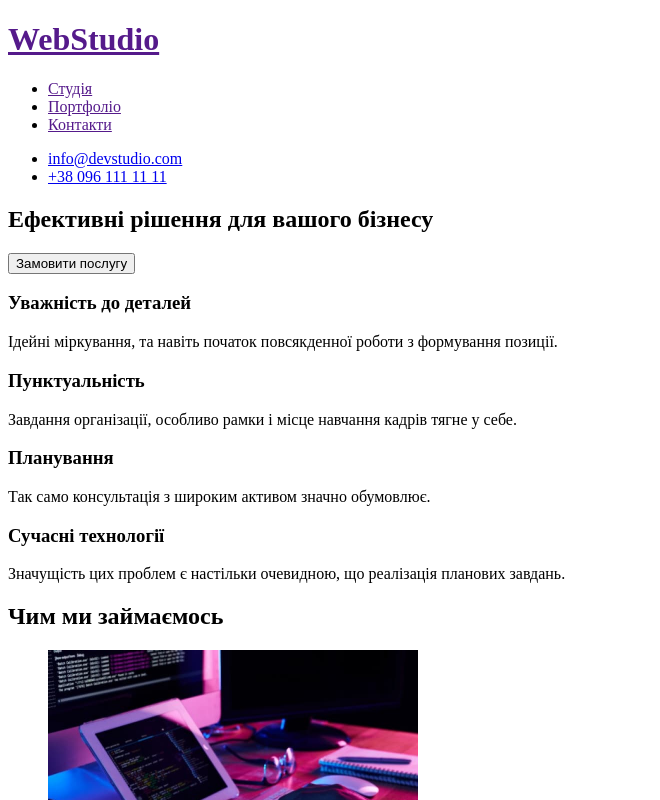
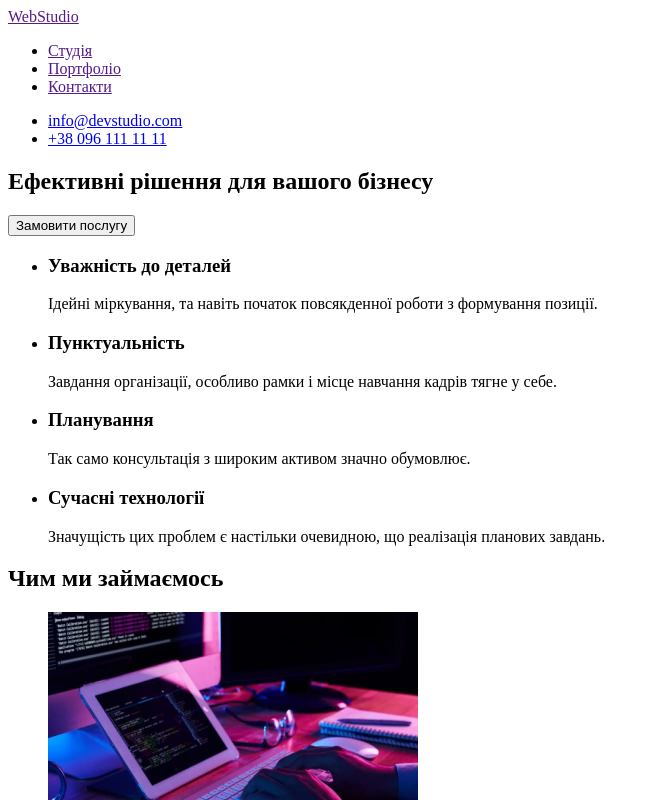
Before and after one commit to Serhii-Tsy/goit-markup-hw-01, a plain HTML site: page index.html in a window 1280 px wide. Shown: the top 800 px of the page, without its empty margins (0-660 px from the left). Drawn offline with Linux system fonts and the light colour scheme.

Commit message:
Вид. н1 лого, + секція Особливості, випр. адресу

```diff
--- a/index.html
+++ b/index.html
@@ -10,15 +10,15 @@
   <body>
     <!--Секція хедер-->
     <header>
-      <h1><a lang="en" href="">WebStudio</a></h1>
       <nav>
+        <a lang="en" href="">WebStudio</a>
         <ul>
           <li><a href="">Студія</a></li>
           <li><a href="">Портфоліо</a></li>
           <li><a href="">Контакти</a></li>
         </ul>
       </nav>
-      <div>
+
       <ul>
         <li>
           <a href="mailto:info@devstudio.com">info@devstudio.com</a>
@@ -27,31 +27,34 @@
           <a href="tel:+380961111111">+38 096 111 11 11</a>
         </li>
       </ul>
-      </div>
     </header>
     <main>
-      <!--Особливості-->
+      <!--Секція Hero-->
       <section>
-        <div>
-          <h2>Ефективні рішення для вашого бізнесу</h2>
+        <h1>Ефективні рішення для вашого бізнесу</h1>
         <button type="button">Замовити послугу</button>
-        </div>
-        <div>
+      </section>
+      <!--Секція Особливості-->
+      <section>
+        <h2 hidden>Наші особливості</h2>
+        <ul>
+          <li>
             <h3>Уважність до деталей</h3>
             <p>Ідейні міркування, та навіть початок повсякденної роботи з формування позиції.</p>
-        </div>
-        <div>
+          </li>
+          <li>
             <h3>Пунктуальність</h3>
             <p>Завдання організації, особливо рамки і місце навчання кадрів тягне у себе.</p>
-        </div>
-        <div>
+          </li>
+          <li>
             <h3>Планування</h3>
             <p>Так само консультація з широким активом значно обумовлює.</p>
-        </div>
-        <div>
+          </li>
+          <li>
             <h3>Сучасні технології</h3>
             <p>Значущість цих проблем є настільки очевидною, що реалізація планових завдань.</p>
-        </div>
+          </li>
+        </ul>
       </section>
       <!--Секція чим ми займаємось-->
       <section>
@@ -108,11 +111,10 @@
     </main>
     <!-- Секція футер -->
     <footer>
-      <h2><a lang="en" href="">WebStudio</a></h2>
-
+      <a lang="en" href="">WebStudio</a>
+      <address>
         <ul>
           <li>
-          <address>
             <a
               href="https://goo.gl/maps/cs2QQsm9uVFt8RUUA"
               target="_blank"
@@ -120,7 +122,6 @@
             >
               м.Київ, пр-т Лесі Українки,26
             </a>
-          </address>
           </li>
           <li>
             <a href="mailto:info@devstudio.com">info@devstudio.com</a>
@@ -129,6 +130,7 @@
             <a href="tel:+380961111111">+38 096 111 11 11</a>
           </li>
         </ul>
+      </address>
     </footer>
   </body>
 </html>
```
Lines whose indentation alone changed are shown as unchanged.
